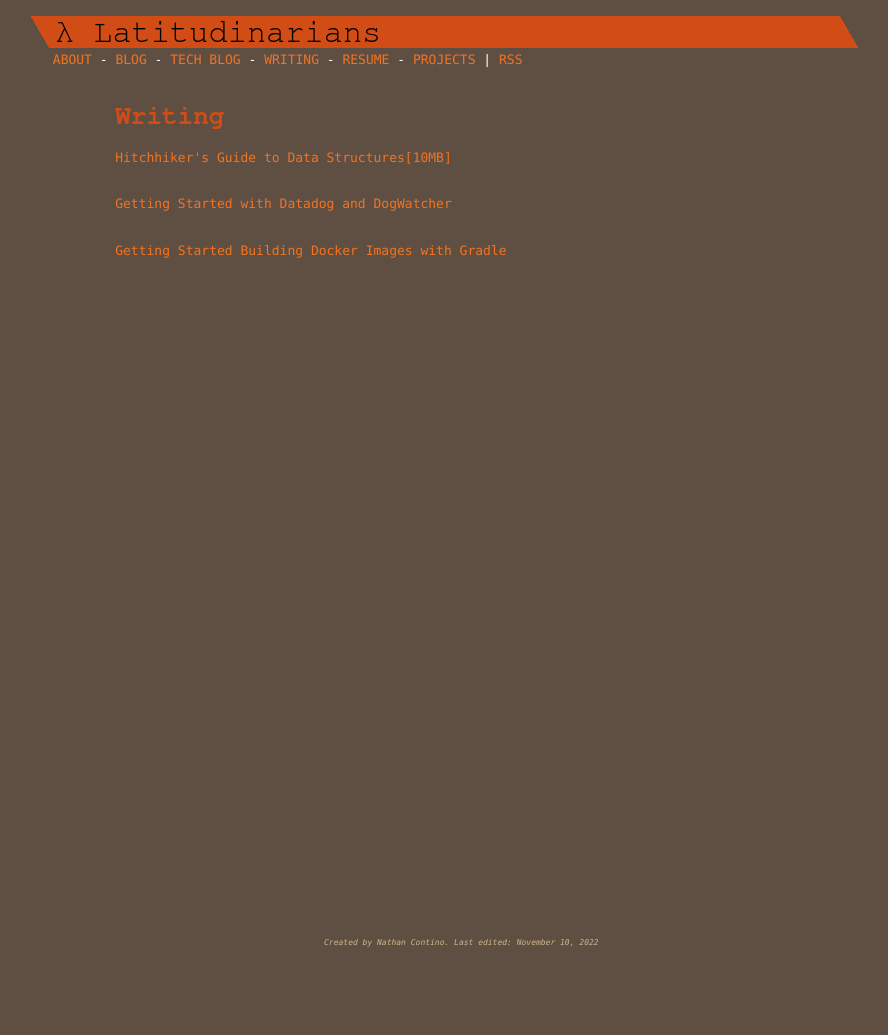
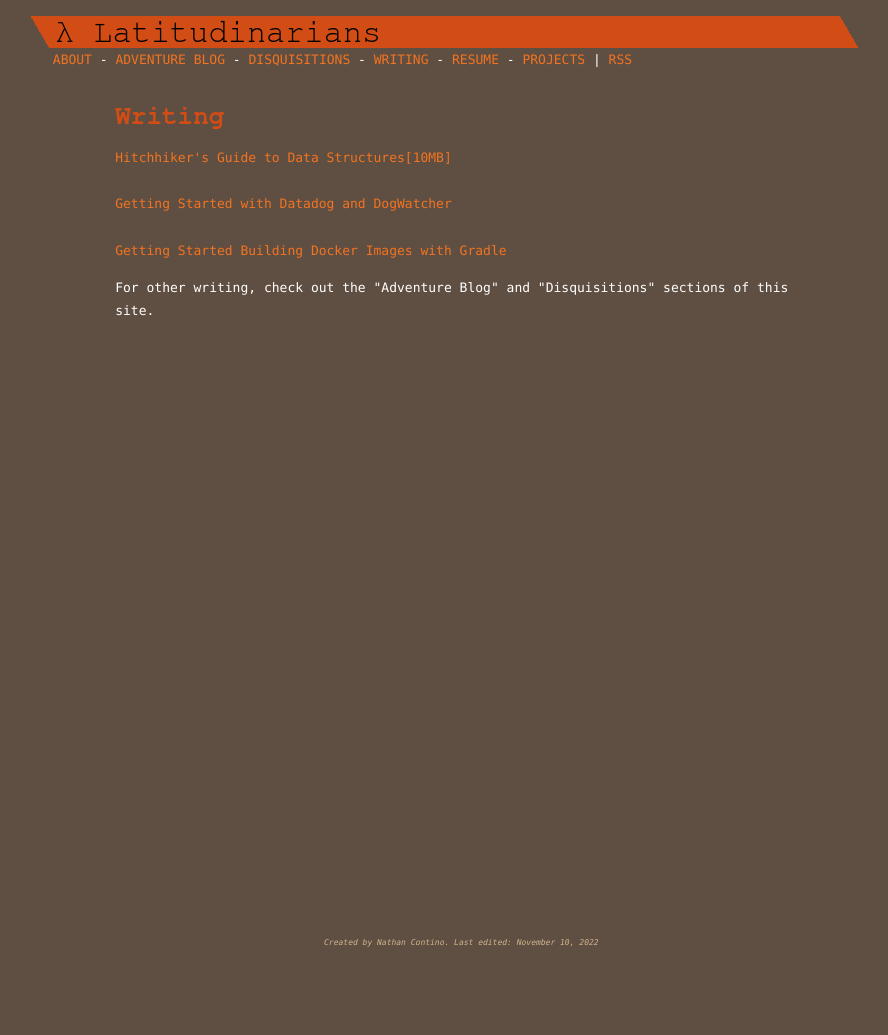
Before and after one commit to nathan-contino/nathan-contino.github.io, a Jekyll site: the page built from _pages/writing.html, in a window 1280 px wide. Shown: the whole page, without its empty margins (164-1052 px from the left). Built offline with Jekyll 4.4.1, drawn with Linux system fonts in a browser that asks for light colours.

Commit message:
better names for blog sections

```diff
--- a/_layouts/default.html
+++ b/_layouts/default.html
@@ -28,8 +28,8 @@
       </div>
       &nbsp&nbsp
       <a href="/index.html">ABOUT</a> -
-      <a href="/_pages/blog.html">BLOG</a> -
-      <a href="/_pages/techblog.html">TECH BLOG</a> -
+      <a href="/_pages/blog.html">ADVENTURE BLOG</a> -
+      <a href="/_pages/techblog.html">DISQUISITIONS</a> -
       <a href="/_pages/writing.html">WRITING</a> -
       <a href="/_pages/resume.html">RESUME</a> -
       <a href="/_pages/projects.html">PROJECTS</a> |
--- a/_pages/blog.html
+++ b/_pages/blog.html
@@ -1,6 +1,6 @@
 ---
 layout: default
-title: Blog
+title: Adventure Blog
 ---
 <div class="container">
   <div class="blog-posts">
--- a/_pages/techblog.html
+++ b/_pages/techblog.html
@@ -1,6 +1,6 @@
 ---
 layout: default
-title: Tech Blog
+title: Disquisitions
 ---
 <div class="container">
   <div class="blog-posts">
--- a/_pages/writing.html
+++ b/_pages/writing.html
@@ -8,3 +8,7 @@ title: Writing
 <a href="https://github.com/nathan-contino/datadog-dog-watcher/blob/main/README.md">Getting Started with Datadog and DogWatcher</a>
 <br>
 <a href="https://github.com/nathan-contino/gradle-docker-plugin-guide/blob/main/getting-started-building-docker-images-with-gradle.md">Getting Started Building Docker Images with Gradle</a>
+
+<p>
+For other writing, check out the "Adventure Blog" and "Disquisitions" sections of this site.
+</p>
--- a/index.html
+++ b/index.html
@@ -66,7 +66,7 @@ Even better, contact me via email at:
     <p>
     This is Meg, my travel companion.
     We often ride bikes together.
-    Read about it in the "blog" section in the navbar.
+    Read about it in the "adventure blog" section of this site.
     You can also check out <a href="https://mharnold13.github.io/index.html">Meg's personal website</a>.
   </td>
   <td width="50%" valign="top">
```
